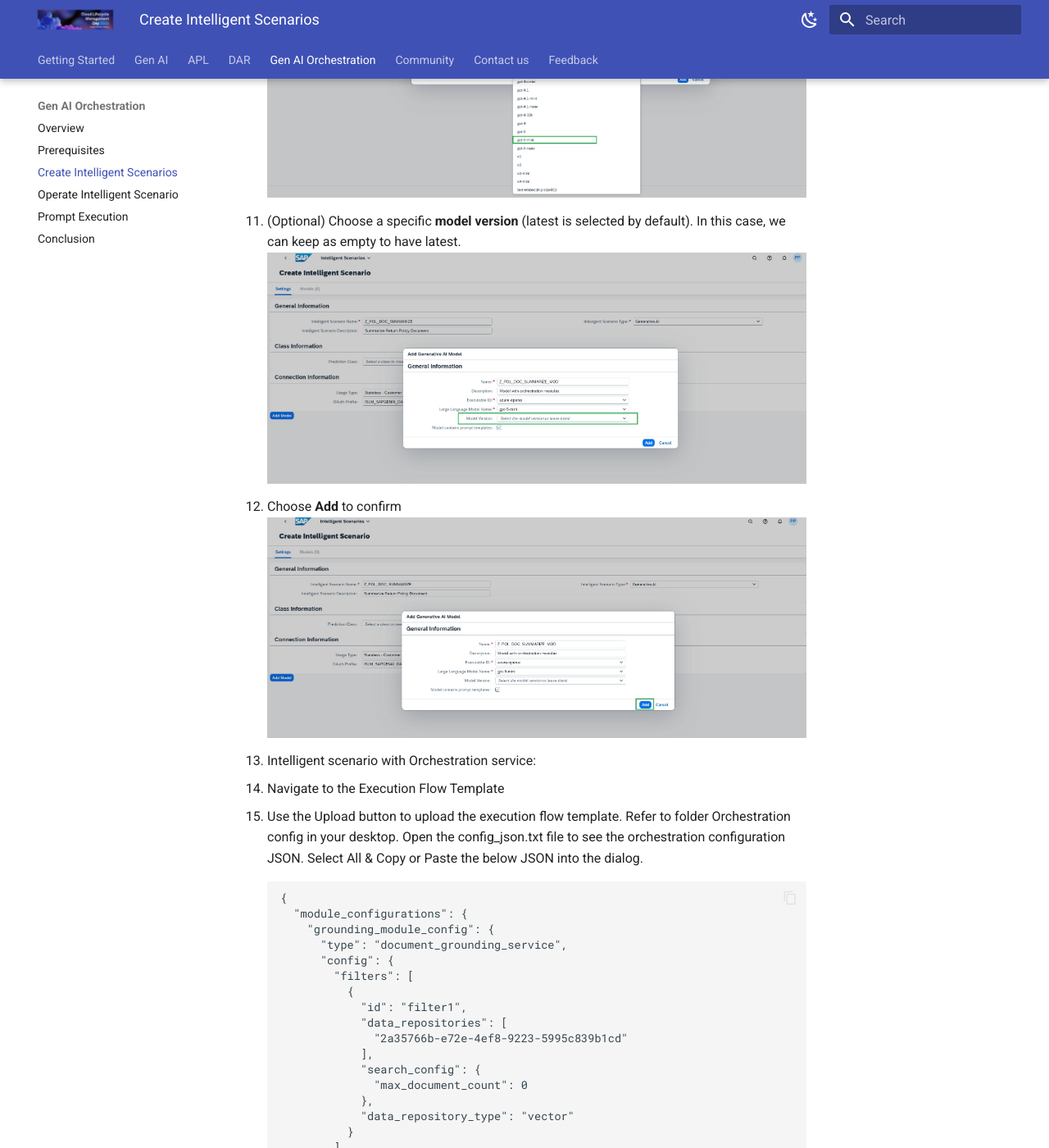
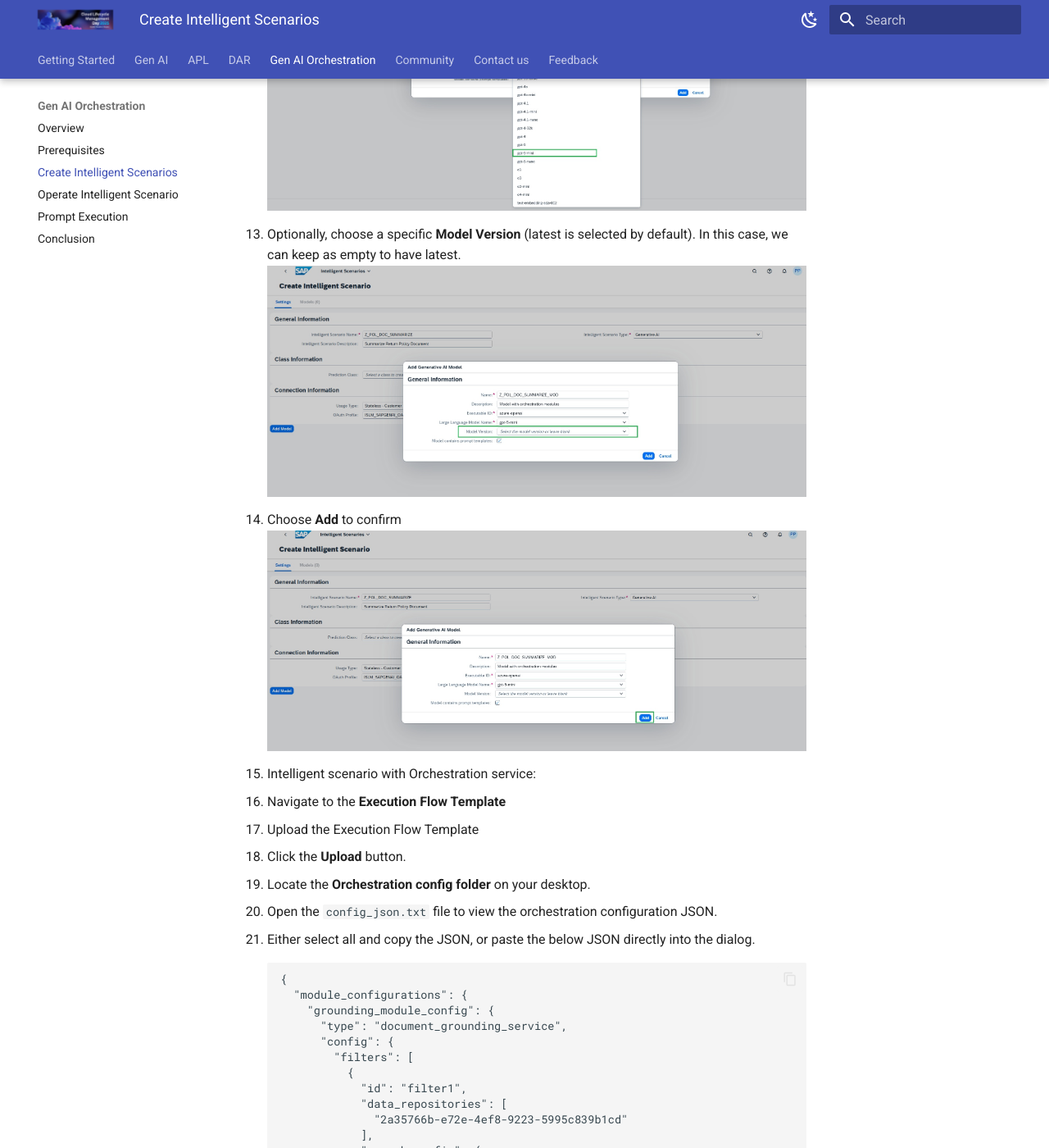
Before and after one commit to SAP-CLM-SL/ISLM, an MkDocs documentation site: the page built from docs/Integrate-AI-into-SAPS4HANA-with-ISLM/CreateIntelligentScenarios.md, in a window 1280 px wide and 1400 px high, scrolled down 3892 px. Shown: the whole window at 82% size. Built offline with MkDocs 1.6.1 and Material for MkDocs 9.7.7, drawn with Linux system fonts in a browser that asks for light colours; some of the changed text lies outside the part shown.

Commit message:
Update CreateIntelligentScenarios.md

````diff
--- a/docs/Integrate-AI-into-SAPS4HANA-with-ISLM/CreateIntelligentScenarios.md
+++ b/docs/Integrate-AI-into-SAPS4HANA-with-ISLM/CreateIntelligentScenarios.md
@@ -2,11 +2,10 @@
 1. Open the browser and navigate to the Fiori Launchpad by clicking [here](https://107.23.197.27:44301/sap/bc/ui5_ui5/ui2/ushell/shells/abap/FioriLaunchpad.html). We've already kept the system logged in. And under "Analytics" tab launch the "Intelligent Scenarios" application.
 ![Intelligent Scenarios](Integrate-AI-into-SAPS4HANA-with-ISLM/../IntelligentScenario/017.jpg)
 
-2. Click the Create button and choose Side-by-Side.
+2. Click the **Create** button and choose **Side-by-Side**.
 ![Intelligent Scenarios](Integrate-AI-into-SAPS4HANA-with-ISLM/../IntelligentScenario/02.png)
 
-3. Then in the **Settings** tab:<br>
-Select **Generative AI** as the **Scenario Type**.<br>
+3. Next, go to the **Settings** tab and select **Generative AI** as the Scenario Type.<br>
 ![Intelligent Scenarios](Integrate-AI-into-SAPS4HANA-with-ISLM/../IntelligentScenario/02.jpg)
 
 4. Enter unique **Scenario name** in the below format, where ## is your attendee ID.<br>
@@ -26,29 +25,33 @@
 ![Intelligent Scenarios](Integrate-AI-into-SAPS4HANA-with-ISLM/../IntelligentScenario/05.jpg)
 
 
-7. Add Generative AI Model to the Intelligent scenario<br>
-Choose Add Model and maintain the required details:<br>
+7. Add a Generative AI model to the Intelligent Scenario by selecting **Add Model** and providing the required details. <br>
 ![Intelligent Scenarios](Integrate-AI-into-SAPS4HANA-with-ISLM/../IntelligentScenario/06.jpg)
 
-8. Enter a **model name** as **Z_POL_DOC_SUMMARIZE_MOD**<br>
-   Enter the **description** as **Model with orchestration modules**<br>
+8. Enter the below details: <br>
+- **Model name** as `Z_POL_DOC_SUMMARIZE_MOD`<br>
+- **Description** as `Model with orchestration modules`<br>
 ![Intelligent Scenarios](Integrate-AI-into-SAPS4HANA-with-ISLM/../IntelligentScenario/07.jpg)
 
 9. Select the appropriate **Executable ID** from the drop down. In this case, we will choose **azure-openai**<br>
 ![Intelligent Scenarios](Integrate-AI-into-SAPS4HANA-with-ISLM/../IntelligentScenario/08.jpg)
 
-10. Select the corresponding **model** from the drop down. In this exercise, we will choose **gpt-5-mini**<br>
+10. Select the corresponding **Model** from the drop down. In this exercise, we will choose **gpt-5-mini**<br>
 ![Intelligent Scenarios](Integrate-AI-into-SAPS4HANA-with-ISLM/../IntelligentScenario/09.jpg)
 
-11. (Optional) Choose a specific **model version** (latest is selected by default). In this case, we can keep as empty to have latest.<br>
+11. Optionally, choose a specific **Model Version** (latest is selected by default). In this case, we can keep as empty to have latest.<br>
 ![Intelligent Scenarios](Integrate-AI-into-SAPS4HANA-with-ISLM/../IntelligentScenario/010.jpg)
 
 12. Choose **Add** to confirm<br>
 ![Intelligent Scenarios](Integrate-AI-into-SAPS4HANA-with-ISLM/../IntelligentScenario/011.jpg)
 
-13. Intelligent scenario with Orchestration service: <br>
-- Navigate to the Execution Flow Template<br>
-- Use the Upload button to upload the execution flow template. Refer to folder Orchestration config in your desktop. Open the config_json.txt file to see the orchestration configuration JSON. Select All & Copy or Paste the below JSON into the dialog.<br>
+13. Intelligent scenario with Orchestration service:
+- Navigate to the **Execution Flow Template**<br>
+- Upload the Execution Flow Template
+   - Click the **Upload** button.
+   - Locate the **Orchestration config folder** on your desktop.
+   - Open the `config_json.txt` file to view the orchestration configuration JSON.
+   - Either select all and copy the JSON, or paste the below JSON directly into the dialog.
 ```
 {
   "module_configurations": {
@@ -190,7 +193,7 @@
 ![Intelligent Scenarios](Integrate-AI-into-SAPS4HANA-with-ISLM/../IntelligentScenario/4.jpg) <br>
 - Once a valid JSON is uploaded, the modules will be displayed with their parameters and values in display mode.<br>
 
-14. In the **Grounding subsection**, add the required data repository type **vector**. This will support the grounding document addition. <br>
+14. In the **Grounding subsection**, add the required data repository type **Vector**. This will support the grounding document addition. <br>
 ![Intelligent Scenarios](Integrate-AI-into-SAPS4HANA-with-ISLM/../IntelligentScenario/019.jpg) <br>
 To restrict your grounding module output during inference, maintain Search Configuration value. This can help to retrieve only relevant data instead of all the uploaded data.<br>
 ![Intelligent Scenarios](Integrate-AI-into-SAPS4HANA-with-ISLM/../IntelligentScenario/021.jpg)<br>
@@ -200,14 +203,14 @@
 ![Intelligent Scenarios](Integrate-AI-into-SAPS4HANA-with-ISLM/../IntelligentScenario/6.jpg)
 
 16. The **Data Masking module** enables the anonymization or pseudonymization of data before it is sent to the LLM model for processing. <br>
-The **input filters** defined in the Execution Flow Template JSON are populated and displayed in the table.
+The **Input filters** defined in the Execution Flow Template JSON are populated and displayed in the table.
 ![Intelligent Scenarios](Integrate-AI-into-SAPS4HANA-with-ISLM/../IntelligentScenario/7.jpg)
 
 17. The **Output Filtering** module allows you to filter the harmful or hateful content generated by the LLM.<br>
 The **Output Translation** module allows you to translate LLM response into a target language. It helps to display the LLM response in the language user logged, if the translation is supported.<br>
 ![Intelligent Scenarios](Integrate-AI-into-SAPS4HANA-with-ISLM/../IntelligentScenario/014.jpg)
 
-18. **Add Prompt & Grounding Template**<br>
+18. Add **Prompt** & **Grounding Template**<br>
 - Add a Grounding Template with name **GROUNDING_TEMPLATE** with description **Grounding query** and then add the below Grounding template text.<br>
 ```
 {ISLM_GROUNDING_QUERY}
@@ -217,26 +220,17 @@
 ![Intelligent Scenarios](Integrate-AI-into-SAPS4HANA-with-ISLM/../IntelligentScenario/9.jpg)
 ![Intelligent Scenarios](Integrate-AI-into-SAPS4HANA-with-ISLM/../IntelligentScenario/10.jpg)
 
-19. Add **prompt template** for **system prompt**<br>
+19. Add **Prompt template** for **System prompt**<br>
 ![Intelligent Scenarios](Integrate-AI-into-SAPS4HANA-with-ISLM/../IntelligentScenario/11.jpg) <br>
 - Enter the prompt name **SYSTEM_PROMPT**. The system prompt is used to set the overall context, behavior, or persona for the AI's responses. It provides the fundamental instruction set to guide the model's behaviour throughout an interaction.<br>
 - Enter the description **Explain the role and responsibility for the LLM**<br>
 - Select the **Display template information** as **Yes**.<br>
-Enter the below text as **Prompt text**<br>
-```
- You are {ISLM_ROLE}. Your responsibility is to {ISLM_RESPONSIBILITY}.
-```
-- Default parameter value of **ISLM_ROLE**:
-```
-An helpful assistant.
-```
-- Default parameter value of **ISLM_RESPONSIBILITY**:
-```
-Assist the user with their queries.
-```
+Enter the below text as **Prompt text**: `You are {ISLM_ROLE}. Your responsibility is to {ISLM_RESPONSIBILITY}.`
+- Default parameter value of **ISLM_ROLE**: `An helpful assistant.`
+- Default parameter value of **ISLM_RESPONSIBILITY**: `Assist the user with their queries.`
 ![Intelligent Scenarios](Integrate-AI-into-SAPS4HANA-with-ISLM/../IntelligentScenario/12.jpg)
 
-20. Add **prompt template** for **user prompt**<br>
+20. Add **Prompt template** for **User prompt**<br>
 - Enter the prompt name: `SUMMARIZE_RETURN_POLICY`
 - Enter the description `Use LLM to summarize the return policy document to populate standard JSON`
 - Select the **Display template information** as **Yes**.
@@ -341,7 +335,7 @@
 ![Intelligent Scenarios](Integrate-AI-into-SAPS4HANA-with-ISLM/../IntelligentScenario/13.jpg)
 ![Intelligent Scenarios](Integrate-AI-into-SAPS4HANA-with-ISLM/../IntelligentScenario/14.jpg)
 
-22. Save draft<br>
+22. Save **Draft**<br>
 ![Intelligent Scenarios](Integrate-AI-into-SAPS4HANA-with-ISLM/../IntelligentScenario/15.jpg)
 
 23. Navigate to Scenario documents section by pressing **Back**<br>
````
